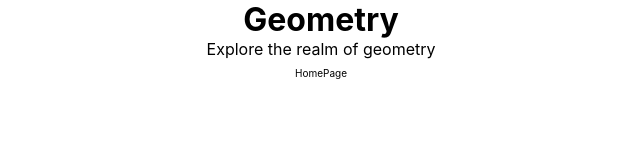
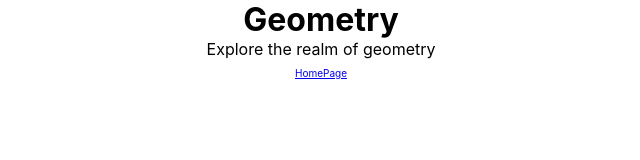
Before and after one commit to francescorizzello94/3d-playground, a React (Create React App) app: page /Geometry in a window 1280 px wide. Shown: the top 160 px of the page, without its empty margins (319-959 px from the left). Built offline with nearby package versions, Linux system fonts and the light colour scheme.

Commit message:
add link to homepage in geometry page

```diff
--- a/src/Pages/Geometry.js
+++ b/src/Pages/Geometry.js
@@ -1,5 +1,6 @@
 import { Canvas } from "@react-three/fiber"
 import App from "../App"
+import { Link } from "react-router-dom"
 import './Geometry.css'
 
 export const Geometry = () => {
@@ -9,7 +10,9 @@ export const Geometry = () => {
       <div id="description">
         Explore the realm of geometry
         <br />
-        <p id="return">HomePage</p>
+        <nav id="return">
+          <Link to="/"> HomePage</Link>
+        </nav>
       </div>
     </div>
   )
```
